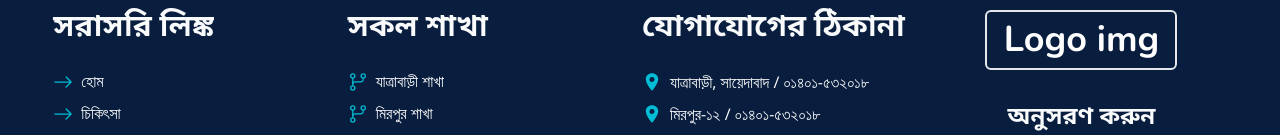
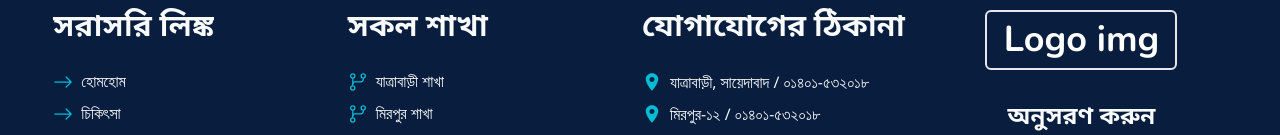
Before and after one commit to ataullah1/Smile-Dental, a React (Vite) app in the folder Client-Side/: page / in a window 1280 px wide. Shown: the part 6407-6542 px from the top of the page. Built offline with nearby package versions, Linux system fonts and the light colour scheme.

Commit message:
Muslima pichi

```diff
--- a/Client-Side/src/components/Footer/Footer.jsx
+++ b/Client-Side/src/components/Footer/Footer.jsx
@@ -52,6 +52,7 @@ const Footer = () => {
                 <span className="text-xl text-pClr">
                   <BsArrowRight />
                 </span>
+                {lang ? "হোম" : "Home"}
                 {lang ? "হোম" : "Home"}
               </Link>
               <Link
```
